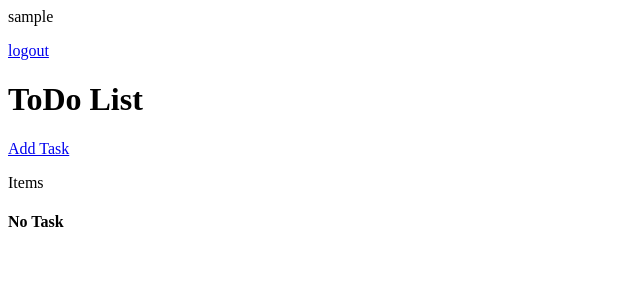
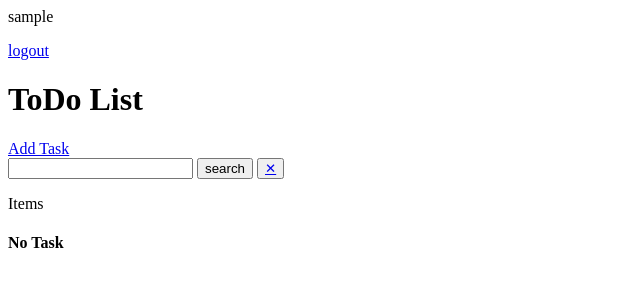
Before and after one commit to mdshahadothosen2001/To_Do_List, a Django app: page /task/ in a window 1280 px wide. Shown: the top 300 px of the page, without its empty margins (0-640 px from the left). Run offline with Django 5.2, Linux system fonts and the light colour scheme; the visitor is signed in with stand-in values (Sample User, id 1); data that the repository does not hold is empty.

Commit message:
feat: set user and task filter by user and search option

```diff
--- a/backend/task/views.py
+++ b/backend/task/views.py
@@ -14,6 +14,22 @@ class TaskListView(LoginRequiredMixin, ListView):
     """This class for display list of tasks"""
 
     model = TaskModel
+    def get_context_data(self, **kwargs):
+        """Return task list context which loggined user created tasks"""
+
+        context = super().get_context_data(**kwargs)
+        context['tasks'] = context['tasks'].filter(user=self.request.user)
+        context['count'] = context['tasks'].filter(complete=False)
+
+        search_input_data = self.request.GET.get("search-area")
+        if search_input_data:
+            context['tasks'] = context['tasks'].filter(
+                title__startswith=search_input_data) or ''
+
+            context['search_input'] = search_input_data
+
+        return context
+
     context_object_name = 'tasks'
 
 
@@ -28,15 +44,21 @@ class TaskCreateView(LoginRequiredMixin, CreateView):
     """This class for create a new task"""
 
     model = TaskModel
-    fields = "__all__"
+    fields = ["title", "description", "complete"]
     success_url = reverse_lazy("tasks")
+
+    def form_valid(self, form):
+        """Used for set atutomatically user when create task"""
+        form.instance.user = self.request.user
+
+        return super(TaskCreateView, self).form_valid(form)
 
 
 class TaskUpdateView(LoginRequiredMixin, UpdateView):
     """This class used for modify specific task"""
 
     model = TaskModel
-    fields = "__all__"
+    fields = ["title", "description", "complete"]
     success_url = reverse_lazy("tasks")
 
 
--- a/backend/templates/task/taskmodel_list.html
+++ b/backend/templates/task/taskmodel_list.html
@@ -8,6 +8,12 @@
 <h1>ToDo List</h1>
 
 <a href="{% url 'task_create' %}">Add Task</a>
+
+<form method="GET" action="">
+    <input type="text" name="search-area" value="{{search_input}}">
+    <input type="submit" value="search">
+    <button><a href="{% url 'tasks' %}">✕</a></button>
+</form>
 
 <table>
     <tr>
```
